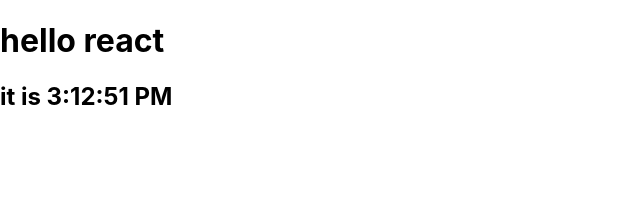
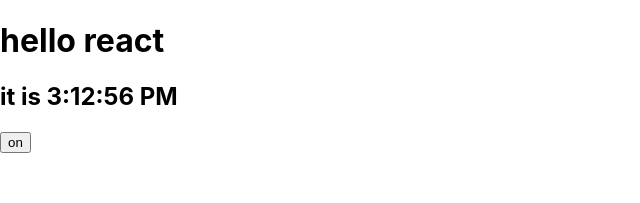
Before and after one commit to samwise-coder/reactdemo, a React (Create React App) app: page / in a window 1280 px wide. Shown: the top 203 px of the page, without its empty margins (0-640 px from the left). Built offline with nearby package versions, Linux system fonts and the light colour scheme.

Commit message:
add event

```diff
--- a/src/App.js
+++ b/src/App.js
@@ -6,6 +6,19 @@ class Clock extends React.Component {
   constructor(props) {
     super(props)
     this.state = { date: new Date() }
+  }
+  componentDidMount() {
+    this.timerId = setInterval(() => {
+      this.tick()
+    }, 1000);
+  }
+  componentWillUnmount() {
+    clearInterval(this.timerId)
+  }
+  tick() {
+    this.setState({
+      date: new Date()
+    })
   }
   render() {
     return (
@@ -16,5 +29,24 @@ class Clock extends React.Component {
     )
   }
 }
+class Toggle extends React.Component {
+  constructor(props) {
+    super(props)
+    this.state = { isToggleON: true }
+    this.handleClick = this.handleClick.bind(this)
+  }
+  handleClick() {
+    this.setState(state => ({
+      isToggleON: !state.isToggleON
+    }))
+  }
+  render() {
+    return (
+      <button onClick={this.handleClick}>
+        {this.state.isToggleON ? 'on' : 'off'}
+      </button>
+    )
+  }
+}
 
-export default Clock;
+export { Clock, Toggle };
--- a/src/index.js
+++ b/src/index.js
@@ -1,12 +1,13 @@
 import React from 'react';
 import ReactDOM from 'react-dom';
 import './index.css';
-import App from './App';
+import { Clock, Toggle } from './App';
 import reportWebVitals from './reportWebVitals';
 
 ReactDOM.render(
   <React.StrictMode>
-    <App />
+    <Clock />
+    <Toggle />
   </React.StrictMode>,
   document.getElementById('root')
 );
```
